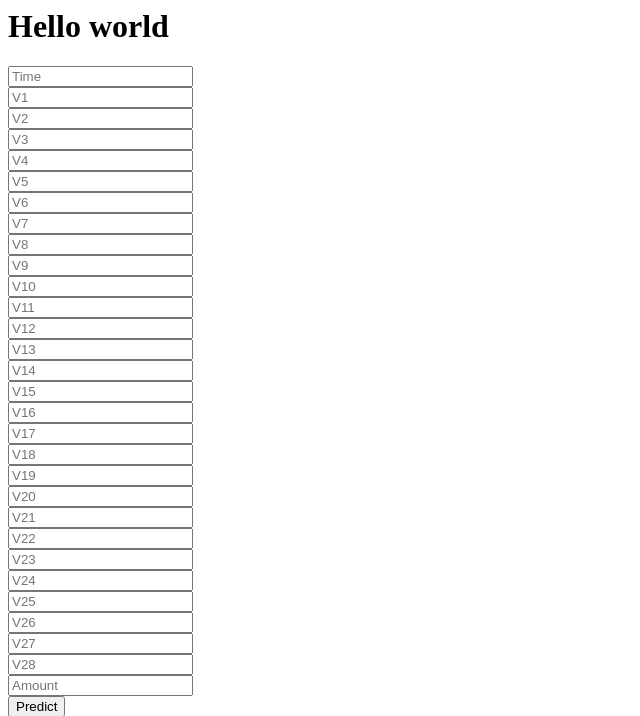
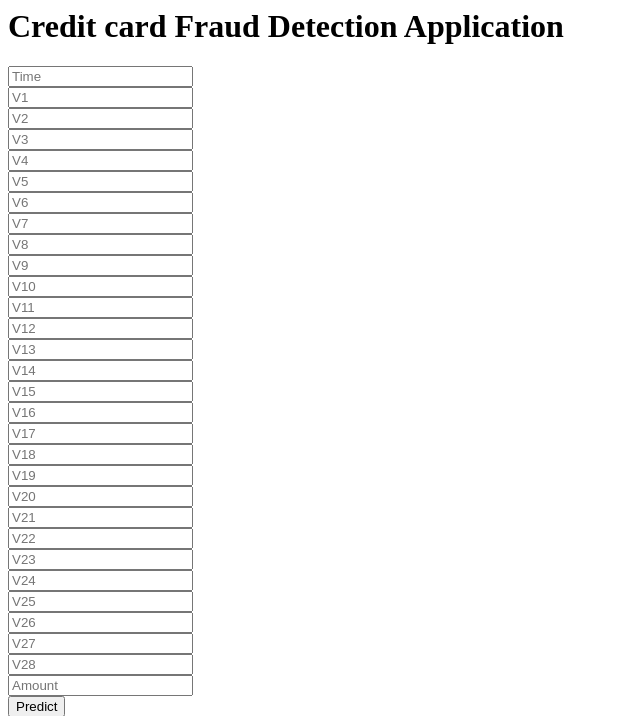
Before and after one commit to jeffry01/creditcardfraud_detection_aml, a Flask app: page / in a window 1280 px wide. Shown: the top 716 px of the page, without its empty margins (0-640 px from the left). Run offline with Flask 2, Linux system fonts and the light colour scheme; parts of the project's set-up code (start-up, migrations or seed data) failed here and were passed over.

Commit message:
Update index.html

```diff
--- a/Templates/index.html
+++ b/Templates/index.html
@@ -1,7 +1,7 @@
 <html>
     <body>
         <div>
-            <h1> Hello world</h1>
+            <h1> Credit card Fraud Detection Application</h1>
             <form action="{{ url_for('predict')}}"method="post">
                 <input type="text" name="Time" placeholder="Time" required="required"/><br>
                 <input type="text" name="V1" placeholder="V1" required="required"/><br>
```
